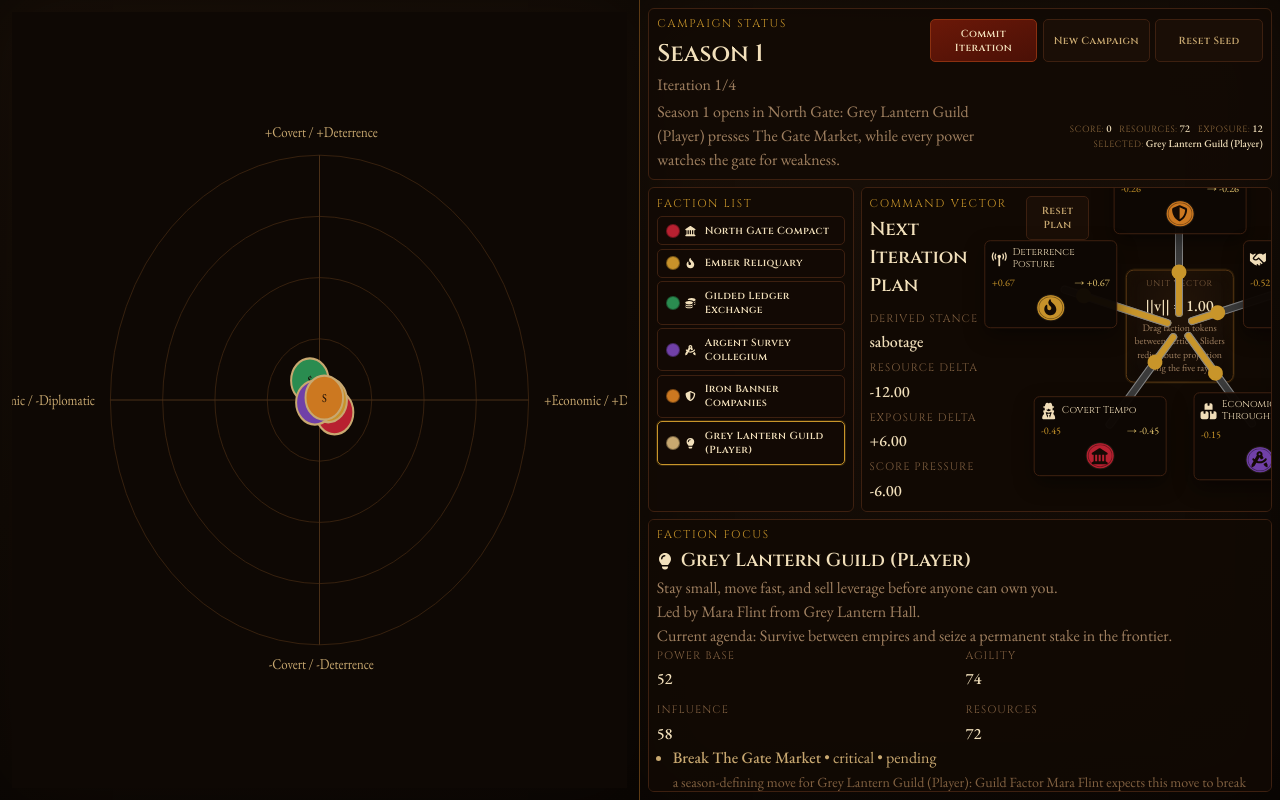
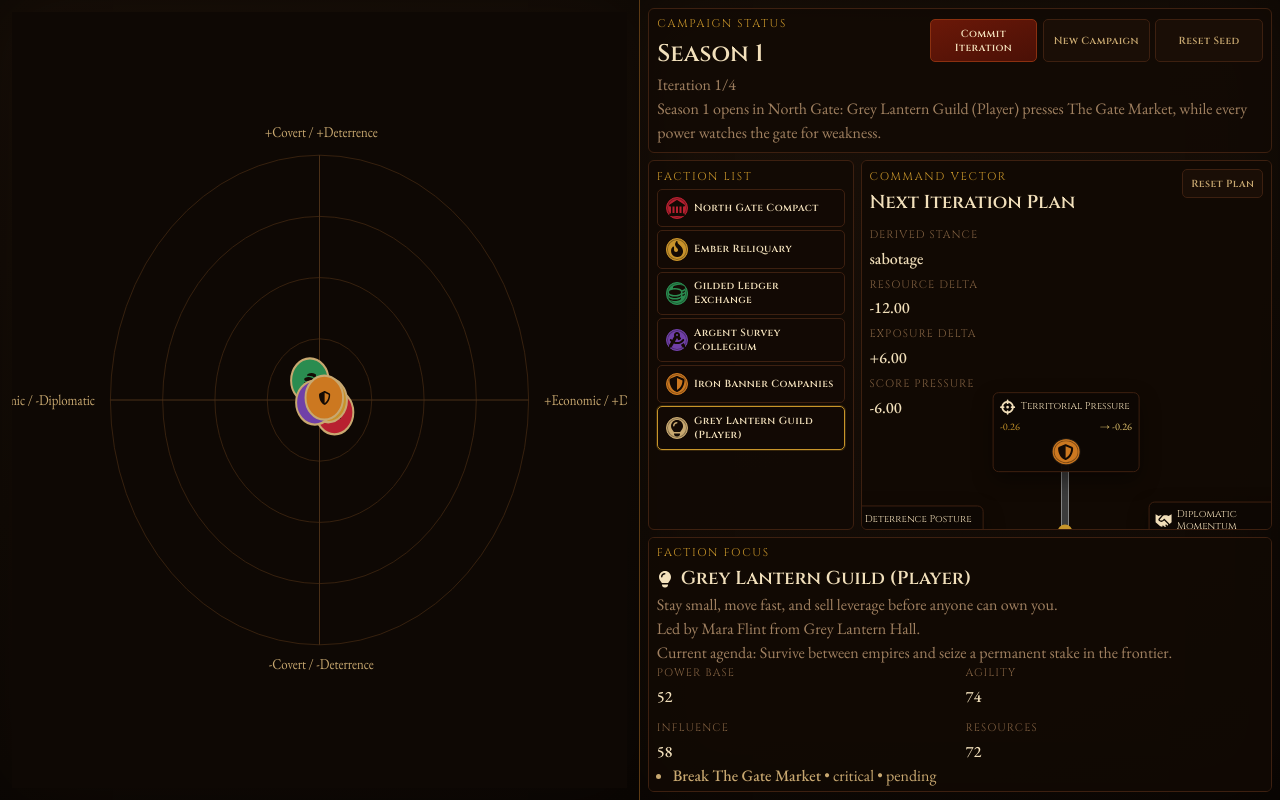
Before and after one commit to acrm/AdvProto_Fractions, a React (Vite) app: page / in a window 1280 px wide. Built offline with nearby package versions, Linux system fonts and the light colour scheme.

Commit message:
2026w10-0.22: remove status metrics block, unify faction circle symbols, remove unit-vector plaque

```diff
--- a/package.json
+++ b/package.json
@@ -1,7 +1,7 @@
 {
   "name": "advproto-fractions",
   "private": true,
-  "version": "2026w10-0.21",
+  "version": "2026w10-0.22",
   "type": "module",
   "scripts": {
     "dev": "vite",
--- a/src/App.css
+++ b/src/App.css
@@ -162,37 +162,6 @@
   gap: 0.3rem;
 }
 
-.status-meta-row {
-  margin-top: 0.2rem;
-  display: grid;
-  grid-template-columns: minmax(0, 1.35fr) minmax(0, 1fr);
-  gap: 0.35rem;
-  align-items: center;
-}
-
-.status-metrics-line {
-  display: flex;
-  flex-wrap: wrap;
-  gap: 0.22rem 0.48rem;
-  align-items: center;
-  justify-content: flex-end;
-}
-
-.status-metric-item {
-  font-size: 0.66rem;
-  color: #f2e0bb;
-  line-height: 1.1;
-  white-space: nowrap;
-}
-
-.status-metric-label {
-  color: #8e6a3e;
-  font-family: 'Cinzel', Georgia, serif;
-  font-size: 0.56rem;
-  letter-spacing: 0.06em;
-  text-transform: uppercase;
-}
-
 .hud-grid,
 .detail-grid,
 .forecast-grid {
@@ -250,7 +219,7 @@
 
 .vector-section-layout {
   display: grid;
-  grid-template-columns: minmax(220px, 0.95fr) minmax(0, 1.15fr);
+  grid-template-columns: 1fr;
   gap: 0.4rem;
   align-items: start;
 }
@@ -286,55 +255,17 @@
 
 .intent-star-board {
   position: relative;
-  width: min(100%, 280px);
-  height: 260px;
-  min-height: 260px;
+  width: min(100%, 360px);
+  height: 340px;
+  min-height: 340px;
   margin: 0 auto;
-}
-
-.intent-star-core {
-  position: absolute;
-  left: 50%;
-  top: 50%;
-  width: 92px;
-  transform: translate(-50%, -50%);
-  border: 1px solid #5c3a14;
-  border-radius: 8px;
-  background: radial-gradient(circle at 50% 30%, rgba(35, 20, 8, 0.97), rgba(14, 8, 4, 0.99));
-  color: #f0d8a0;
-  padding: 0.45rem;
-  text-align: center;
-  box-shadow: 0 0 0 1px rgba(200, 149, 42, 0.12), inset 0 0 16px rgba(200, 149, 42, 0.04);
-}
-
-.intent-star-core-title {
-  display: block;
-  font-size: 0.52rem;
-  letter-spacing: 0.1em;
-  text-transform: uppercase;
-  color: #806040;
-  font-family: 'Cinzel', Georgia, serif;
-}
-
-.intent-star-core-value {
-  display: block;
-  margin-top: 0.2rem;
-  color: #f2e0bb;
-}
-
-.intent-star-core-note {
-  display: block;
-  margin-top: 0.2rem;
-  font-size: 0.62rem;
-  line-height: 1.35;
-  color: #a08060;
 }
 
 .intent-ray {
   position: absolute;
   left: 50%;
   top: 50%;
-  width: 142px;
+  width: 168px;
   height: 0;
   transform: rotate(var(--ray-angle));
   transform-origin: 0 0;
@@ -342,26 +273,26 @@
 
 .intent-ray-track {
   position: absolute;
-  left: 8px;
+  left: 12px;
   top: -10px;
-  width: 118px;
+  width: 136px;
 }
 
 .intent-ray-slider {
-  width: 118px;
+  width: 136px;
   margin: 0;
   accent-color: #c8952a;
 }
 
 .intent-vertex {
   position: absolute;
-  left: 136px;
+  left: 164px;
   top: 0;
   transform: translate(-50%, -50%);
 }
 
 .intent-vertex-card {
-  width: 118px;
+  width: 132px;
   border: 1px solid #3d2010;
   border-radius: 6px;
   background: rgba(14, 8, 4, 0.97);
@@ -482,12 +413,27 @@ button.faction-token-assigned {
 .faction-roster-item {
   width: 100%;
   display: grid;
-  grid-template-columns: 0.8rem 1rem minmax(0, 1fr);
+  grid-template-columns: 1.45rem minmax(0, 1fr);
   align-items: center;
   gap: 0.32rem;
   text-align: left;
   background: rgba(18, 10, 4, 0.78);
   border-color: #3d2010;
+}
+
+.faction-list-token {
+  width: 1.3rem;
+  height: 1.3rem;
+  border-radius: 50%;
+  display: inline-flex;
+  align-items: center;
+  justify-content: center;
+  border: 1px solid transparent;
+  box-shadow: inset 0 0 0 1px rgba(10, 6, 3, 0.35);
+}
+
+.faction-list-token .faction-token-icon {
+  color: #140a04;
 }
 
 .faction-roster-item-active {
@@ -505,6 +451,20 @@ button.faction-token-assigned {
 .panel-section-fill {
   min-height: 0;
   overflow: auto;
+}
+
+.phase-faction-glyph {
+  width: 100%;
+  height: 100%;
+  display: flex;
+  align-items: center;
+  justify-content: center;
+}
+
+.phase-faction-glyph-icon {
+  width: 100%;
+  height: 100%;
+  color: #140a04;
 }
 
 .control-actions {
@@ -587,16 +547,6 @@ button:disabled {
     grid-template-columns: 1fr;
   }
 
-  .status-meta-row {
-    grid-template-columns: 1fr;
-    gap: 0.25rem;
-  }
-
-  .status-metrics-line {
-    justify-content: flex-start;
-    gap: 0.2rem 0.38rem;
-  }
-
   .hud-grid-compact {
     grid-template-columns: repeat(2, minmax(0, 1fr));
   }
@@ -618,28 +568,28 @@ button:disabled {
   }
 
   .intent-star-board {
-    width: min(100%, 300px);
-    height: 280px;
+    width: min(100%, 320px);
+    height: 300px;
   }
 
   .intent-ray {
-    width: 132px;
+    width: 148px;
   }
 
   .intent-ray-track {
-    width: 106px;
+    width: 120px;
   }
 
   .intent-ray-slider {
-    width: 106px;
+    width: 120px;
   }
 
   .intent-vertex {
-    left: 126px;
+    left: 144px;
   }
 
   .intent-vertex-card {
-    width: 104px;
+    width: 114px;
     padding: 0.34rem;
   }
 
--- a/src/presentation/components/GameControlPanel.tsx
+++ b/src/presentation/components/GameControlPanel.tsx
@@ -4,7 +4,6 @@ import { VectorStarControls } from './VectorStarControls'
 
 interface GameControlPanelProps {
   gameState: GameState
-  playerFaction: Faction
   selectedFaction: Faction
   playerIntent: PlayerIntent
   forecast: TurnForecast
@@ -24,7 +23,6 @@ function formatSigned(value: number): string {
 
 export function GameControlPanel({
   gameState,
-  playerFaction,
   selectedFaction,
   playerIntent,
   forecast,
@@ -64,15 +62,7 @@ export function GameControlPanel({
             <button className="ghost-button" onClick={onResetCampaign}>Reset Seed</button>
           </div>
         </div>
-        <div className="status-meta-row">
-          <p className="panel-note">{gameState.seasonState.briefing}</p>
-          <div className="status-metrics-line" aria-label="current metrics">
-            <span className="status-metric-item"><span className="status-metric-label">Score:</span> <strong>{playerFaction.score}</strong></span>
-            <span className="status-metric-item"><span className="status-metric-label">Resources:</span> <strong>{playerFaction.resourceStock}</strong></span>
-            <span className="status-metric-item"><span className="status-metric-label">Exposure:</span> <strong>{playerFaction.exposure}</strong></span>
-            <span className="status-metric-item"><span className="status-metric-label">Selected:</span> <strong>{selectedFaction.name}</strong></span>
-          </div>
-        </div>
+        <p className="panel-note">{gameState.seasonState.briefing}</p>
       </section>
 
       <section className="panel-row">
@@ -86,8 +76,9 @@ export function GameControlPanel({
                   className={`faction-roster-item ${selectedFaction.id === faction.id ? 'faction-roster-item-active' : ''}`}
                   onClick={() => onSelectFaction(faction.id)}
                 >
-                  <span className="faction-roster-color" style={{ background: factionColors[faction.id] }} />
-                  <FactionIcon name={faction.icon} />
+                  <span className="faction-list-token" style={{ background: factionColors[faction.id], borderColor: factionColors[faction.id] }}>
+                    <FactionIcon className="faction-token-icon" name={faction.icon} />
+                  </span>
                   <span>{faction.name}</span>
                 </button>
               </li>
--- a/src/presentation/components/PhaseSpaceChart.tsx
+++ b/src/presentation/components/PhaseSpaceChart.tsx
@@ -1,6 +1,7 @@
 import { useEffect, useRef, useState } from 'react'
 import type { PointerEvent as ReactPointerEvent, WheelEvent as ReactWheelEvent } from 'react'
 import { ActivityVectorState, Faction } from '../../domain/gameModel'
+import { FactionIcon } from './FactionIcon'
 
 const DRAG_THRESHOLD_PX = 4
 const MIN_ZOOM = 0.2
@@ -66,18 +67,6 @@ function pointRadius(resourceStock: number, maxResource: number): number {
   const safeMax = Math.max(1, maxResource)
   const normalized = Math.log(resourceStock + 1) / Math.log(safeMax + 1)
   return 7 + normalized * 15
-}
-
-function factionSymbol(iconName: string): string {
-  const map: Record<string, string> = {
-    landmark: 'M',
-    fire: 'F',
-    coins: '$',
-    'drafting-compass': 'A',
-    shield: 'S',
-    lightbulb: 'L',
-  }
-  return map[iconName] ?? '*'
 }
 
 function trajectoryPoints(
@@ -147,6 +136,9 @@ export function PhaseSpaceChart({ factions, selectedFactionId, onSelectFaction }
   const centerX = viewWidth / 2
   const centerY = viewHeight / 2
   const baseRadius = Math.min(viewWidth, viewHeight) * 0.34
+  const factionColorById = Object.fromEntries(
+    factions.map((faction, index) => [faction.id, faction.isPlayer ? '#c8a870' : COLORS[index % COLORS.length]]),
+  ) as Record<string, string>
 
   if (!playerFaction) {
     return (
@@ -304,9 +296,13 @@ export function PhaseSpaceChart({ factions, selectedFactionId, onSelectFaction }
           -Covert / -Deterrence
         </text>
 
-        <circle cx={centerX} cy={centerY} r={10 / zoom} fill="#0e0804" stroke={selectedFactionId === playerFaction.id ? '#f0d898' : '#c8952a'} strokeWidth={2.5 / zoom} />
+        <circle cx={centerX} cy={centerY} r={10 / zoom} fill={factionColorById[playerFaction.id]} stroke={selectedFactionId === playerFaction.id ? '#f0d898' : '#c8952a'} strokeWidth={2.5 / zoom} />
         <circle cx={centerX} cy={centerY} r={18 / zoom} fill="none" stroke={selectedFactionId === playerFaction.id ? '#d4982a' : '#e8c870'} strokeWidth={3.2 / zoom} strokeOpacity={0.95} />
-        <text x={centerX} y={centerY + 4 / zoom} textAnchor="middle" fontSize={12 / zoom} fill="#f0d898">{factionSymbol(playerFaction.icon)}</text>
+        <foreignObject x={centerX - 7 / zoom} y={centerY - 7 / zoom} width={14 / zoom} height={14 / zoom} pointerEvents="none">
+          <div className="phase-faction-glyph">
+            <FactionIcon className="phase-faction-glyph-icon" name={playerFaction.icon} />
+          </div>
+        </foreignObject>
 
         {factions.map((faction, index) => (
           <g key={faction.id}>
@@ -340,15 +336,17 @@ export function PhaseSpaceChart({ factions, selectedFactionId, onSelectFaction }
                         cx={point.x}
                         cy={point.y}
                         r={pointIndex === points.length - 1 ? rScaled : rTrail}
-                        fill={COLORS[index % COLORS.length]}
+                        fill={factionColorById[faction.id]}
                         fillOpacity={point.opacity}
                         stroke={highlight ? '#f0d898' : '#c8a870'}
                         strokeWidth={(pointIndex === points.length - 1 ? 2.3 : 1.2) / zoom}
                       />
                       {pointIndex === points.length - 1 ? (
-                        <text x={point.x} y={point.y + 4 / zoom} textAnchor="middle" fontSize={12 / zoom} fill="#140a04">
-                          {factionSymbol(faction.icon)}
-                        </text>
+                        <foreignObject x={point.x - 7 / zoom} y={point.y - 7 / zoom} width={14 / zoom} height={14 / zoom} pointerEvents="none">
+                          <div className="phase-faction-glyph">
+                            <FactionIcon className="phase-faction-glyph-icon" name={faction.icon} />
+                          </div>
+                        </foreignObject>
                       ) : null}
                     </g>
                   ))}
--- a/src/presentation/components/VectorStarControls.tsx
+++ b/src/presentation/components/VectorStarControls.tsx
@@ -92,12 +92,6 @@ export function VectorStarControls({
   return (
     <div className="intent-star-shell">
       <div className="intent-star-board">
-        <div className="intent-star-core">
-          <span className="intent-star-core-title">Unit Vector</span>
-          <strong className="intent-star-core-value">||v|| = 1.00</strong>
-          <span className="intent-star-core-note">Drag faction tokens between vertices. Sliders redistribute projection along the five rays.</span>
-        </div>
-
         {ACTIVITY_VECTORS.map((vector) => {
           const currentValue = playerIntent.adjustments[vector]
           const effectiveValue = forecast.normalizedAdjustments[vector]
--- a/src/presentation/pages/HomePage.tsx
+++ b/src/presentation/pages/HomePage.tsx
@@ -38,7 +38,6 @@ export function HomePage() {
 
       <GameControlPanel
         gameState={gameState}
-        playerFaction={playerFaction}
         selectedFaction={selectedFaction as Faction}
         playerIntent={playerIntent}
         forecast={forecast}
--- a/version.json
+++ b/version.json
@@ -1,6 +1,6 @@
 {
   "weekCode": "2026w10",
   "minor": 0,
-  "build": 21,
-  "currentVersion": "2026w10-0.21"
+  "build": 22,
+  "currentVersion": "2026w10-0.22"
 }
```
Also changed, not shown: 1 other file (tests, documents, lock files or other folders).
